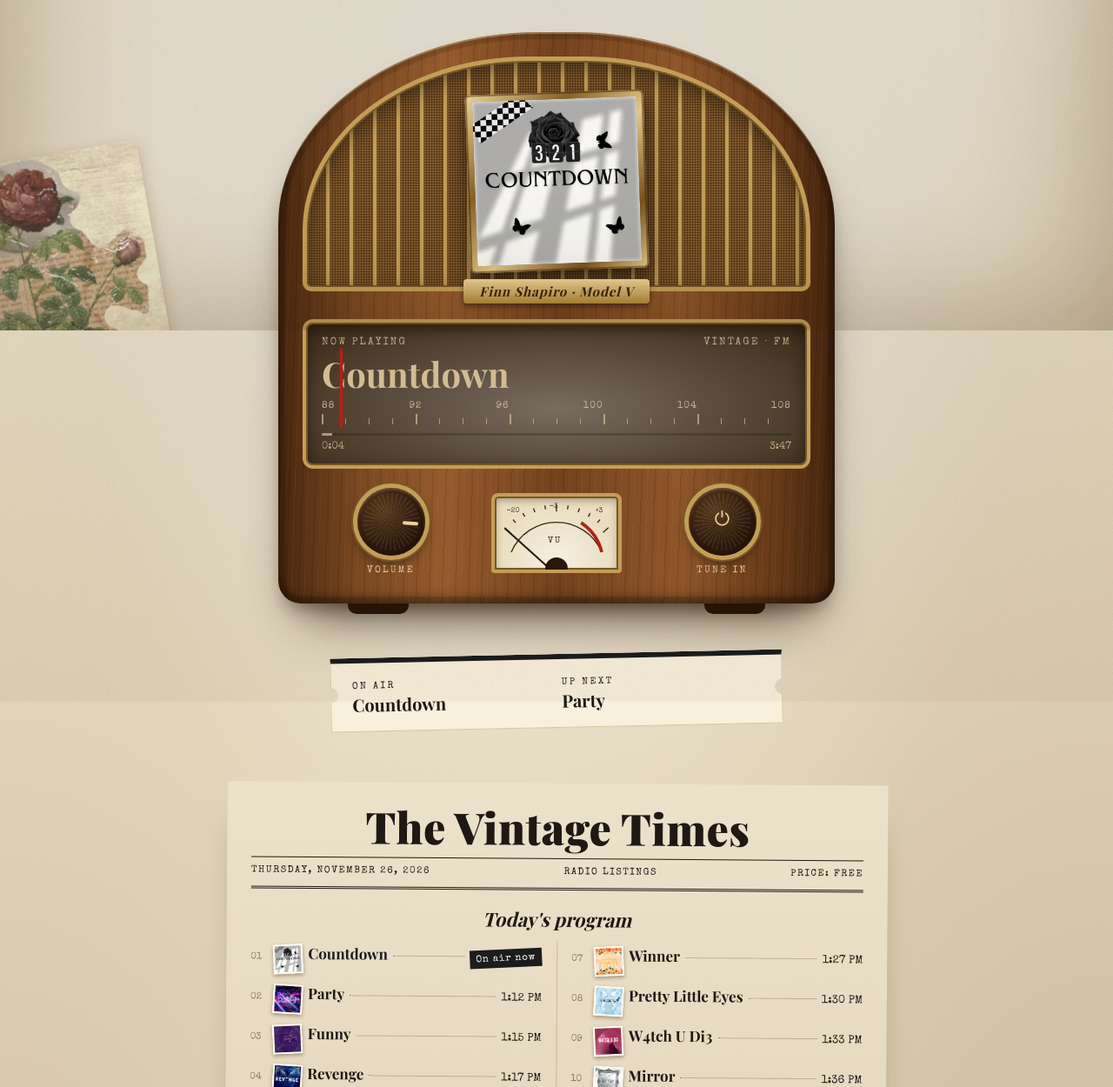
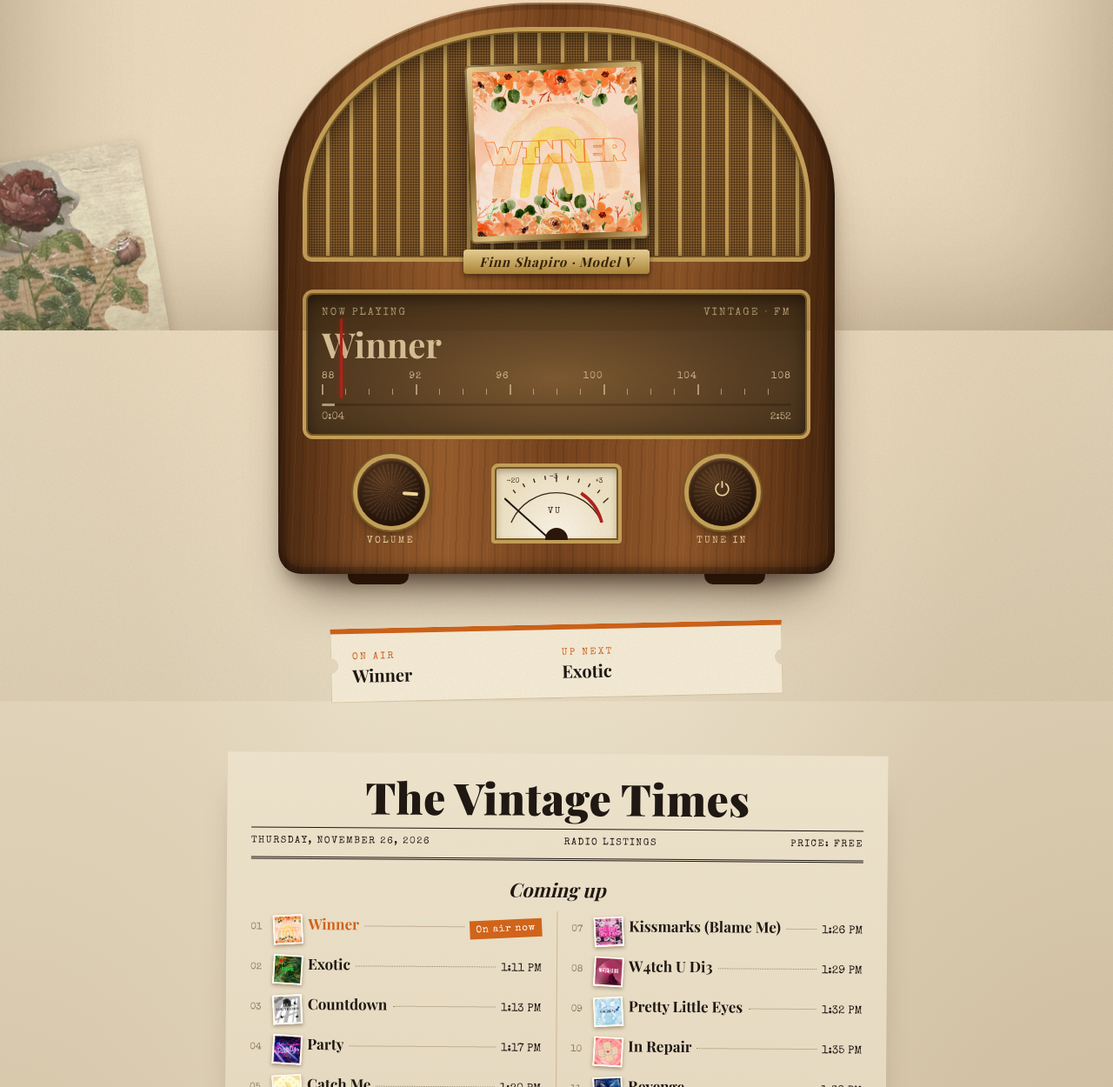
Before and after one commit to Qwerty-ally/vintage-radio, a plain HTML site: page index.html in a window 1280 px wide. Shown: the part 420-1670 px from the top of the page at 87% size. Drawn offline with nearby package versions, Linux system fonts and the light colour scheme; a web font is replaced by a local one.

Commit message:
Rename to Finn Shapiro Radio; synced shuffle; PK Radio mixes Pretty, Killer and Vintage
Co-Authored-By: Claude Opus 5.5 <noreply@anthropic.com>

```diff
--- a/index.html
+++ b/index.html
@@ -3,7 +3,7 @@
 <head>
 <meta charset="utf-8">
 <meta name="viewport" content="width=device-width, initial-scale=1, viewport-fit=cover">
-<title>Vintage Radio</title>
+<title>Finn Shapiro Radio</title>
 <meta name="description" content="Finn Shapiro radio. Everyone hears the same song at the same time.">
 <link rel="preconnect" href="https://fonts.googleapis.com">
 <link rel="preconnect" href="https://fonts.gstatic.com" crossorigin>
@@ -92,7 +92,8 @@ body{min-height:100vh;color:var(--ink);font:16px/1.55 var(--type);background:var
 .mast{text-align:center;padding:64px 0 40px}
 .presents{font:italic 400 19px var(--serif);color:var(--muted)}
 .logo{margin:4px 0 0;line-height:.85;font-weight:400}
-.logo .big{display:block;font:400 clamp(72px,17vw,156px)/.9 var(--type);letter-spacing:.01em}
+.logo .big{display:block;font:400 clamp(46px,11.5vw,112px)/.95 var(--type);letter-spacing:.01em}
+[data-station="pk"] .logo .big{font-size:clamp(72px,17vw,156px)}
 .logo .script{display:inline-block;margin-top:-.1em;font:italic 700 clamp(40px,8vw,72px)/1 var(--serif);color:var(--accent);transform:rotate(-4deg)}
 [data-station="pk"] .logo .big{font-family:"Anton",Impact,sans-serif;text-transform:uppercase;color:var(--accent)}
 [data-station="pk"] .logo .script{font:400 clamp(32px,6vw,52px)/1 "Anton",Impact,sans-serif;color:var(--ink);text-transform:uppercase;letter-spacing:.2em;transform:none}
@@ -246,6 +247,7 @@ button.knob .pw{position:absolute;inset:0;display:grid;place-items:center;font-s
 .list{list-style:none;margin:0;padding:0;columns:2 260px;column-gap:34px;column-rule:1px solid #cdb78e}
 .list li{break-inside:avoid;display:flex;align-items:baseline;gap:6px;padding:6px 0;position:relative}
 .list .n{font-size:11px;color:#8a7458;width:20px;flex:none}
+.list .side{font:11px var(--type);letter-spacing:.12em;text-transform:uppercase;color:var(--muted);margin-left:4px}
 .list .thumb{width:34px;height:34px;flex:none;align-self:center;object-fit:cover;border:2px solid #fffaf0;box-shadow:0 2px 4px rgba(60,35,10,.4);transform:rotate(-3deg)}
 .list li:nth-child(even) .thumb{transform:rotate(3deg)}
 [data-station="pk"] .list .thumb{border-color:#2c272f;transform:none;box-shadow:none}
@@ -292,8 +294,8 @@ footer{margin-top:44px;text-align:center;font-size:12px;color:var(--muted)}
   <div class="top"><div class="lamp" id="lamp"><i></i><span>On air</span></div></div>
 
   <header class="mast">
-    <div class="presents" id="presents">Finn Shapiro presents</div>
-    <h1 class="logo" aria-label="Vintage Radio" id="logo"><span class="big" id="logoBig">Vintage</span><span class="script" id="logoScript">radio</span></h1>
+    <div class="presents" id="presents">Vintage, on the air</div>
+    <h1 class="logo" aria-label="Finn Shapiro Radio" id="logo"><span class="big" id="logoBig">Finn Shapiro</span><span class="script" id="logoScript">radio</span></h1>
     <p class="tagline" id="tagline">Everyone hears the same song at the same time. Turn the knob to hear what's on air right now.</p>
   </header>
 
@@ -356,7 +358,7 @@ footer{margin-top:44px;text-align:center;font-size:12px;color:var(--muted)}
       <div class="gazette" id="gazette">The Vintage Times</div>
       <div class="meta"><span id="today"></span><span>Radio listings</span><span>Price: free</span></div>
     </div>
-    <h2 id="listHead">Today's program</h2>
+    <h2 id="listHead">Coming up</h2>
     <ol class="list" id="sched"></ol>
   </section>
 
@@ -372,16 +374,9 @@ footer{margin-top:44px;text-align:center;font-size:12px;color:var(--muted)}
 // The radio switches from Vintage to PK at 12:00 PM Eastern on Sunday, Feb 28, 2027 (= 17:00 UTC).
 const SWITCH_AT = Date.UTC(2027, 1, 28, 17, 0, 0);
 
-// The songs, in the order the station plays them (it loops forever).
+// ---------- The songs ----------
 // "len" is the song's length in seconds. If you swap a file, update its length.
-const STATIONS = {
-  vintage: {
-    big: "Vintage", script: "radio", presents: "Finn Shapiro presents", gazette: "The Vintage Times",
-    station: "Vintage · FM", plate: "Finn Shapiro · Model V", album: "Vintage",
-    tagline: "Everyone hears the same song at the same time. Turn the knob to hear what's on air right now.",
-    cover: "media/vintage/cover.jpg", dial: ["88", "92", "96", "100", "104", "108"], folder: "media/vintage/", covers: "media/vintage/covers/",
-    start: Date.UTC(2026, 0, 1),           // the moment track 1 first played (keeps everyone in sync)
-    tracks: [   // album order; each song has its own cover in media/vintage/covers/
+const VINTAGE_SONGS = [   // files in media/vintage/, covers in media/vintage/covers/
   { title: "Countdown",            file: "countdown.mp3",          len: 227.90, cover: "countdown.jpg" },
   { title: "Party",                file: "party.mp3",              len: 175.35, cover: "party.jpg" },
   { title: "Funny",                file: "funny.mp3",              len: 161.30, cover: "funny.jpg" },
@@ -394,26 +389,41 @@ const STATIONS = {
   { title: "Mirror",               file: "mirror.mp3",             len: 168.35, cover: "mirror.jpg" },
   { title: "Exotic",               file: "exotic.mp3",             len: 161.70, cover: "exotic.jpg" },
   { title: "Kissmarks (Blame Me)", file: "kissmarks.mp3",          len: 169.40, cover: "kissmarks.jpg" }
-    ]
+].map(s => ({ ...s, side: "Vintage", src: "media/vintage/" + s.file, cover: "media/vintage/covers/" + s.cover }));
+
+const PK_SONGS = [        // files go in media/pk/ before the switch (copy them from Downloads/Pretty Killer)
+  { title: "PK",               file: "pk.mp3",               len: 166.75, side: "Killer" },
+  { title: "Attention Please", file: "attention-please.mp3", len: 157.48, side: "Killer" },
+  { title: "Shoot Then Go",    file: "shoot-then-go.mp3",    len: 183.46, side: "Killer" },
+  { title: "Musician",         file: "musician.mp3",         len: 156.66, side: "Killer" },
+  { title: "Hairography",      file: "hairography.mp3",      len: 171.68, side: "Killer" },
+  { title: "I Made It",        file: "i-made-it.mp3",        len: 171.72, side: "Killer" },
+  { title: "Lucky",            file: "lucky.mp3",            len: 240.95, side: "Killer" },
+  { title: "Sincerely Carrie", file: "sincerely-carrie.mp3", len: 141.69, side: "Pretty" },
+  { title: "Worked",           file: "worked.mp3",           len: 170.73, side: "Pretty" },
+  { title: "Anne",             file: "anne.mp3",             len: 209.55, side: "Pretty", cover: "anne.jpg" }
+].map(s => ({ ...s, src: "media/pk/" + s.file, cover: "media/pk/" + (s.cover || (s.side === "Killer" ? "killer.jpg" : "pretty.jpg")) }));
+
+// ---------- The stations ----------
+// Each station plays its songs shuffled. Everyone gets the same shuffle, so everyone hears the
+// same song at the same time. After every song has played once, it reshuffles.
+const STATIONS = {
+  vintage: {
+    name: "Finn Shapiro Radio", big: "Finn Shapiro", script: "radio", presents: "Vintage, on the air", gazette: "The Vintage Times",
+    station: "Vintage · FM", plate: "Finn Shapiro · Model V", album: "Vintage",
+    tagline: "Everyone hears the same song at the same time. Turn the knob to hear what's on air right now.",
+    cover: "media/vintage/cover.jpg", dial: ["88", "92", "96", "100", "104", "108"],
+    start: Date.UTC(2026, 0, 1), seed: 1926,
+    tracks: VINTAGE_SONGS
   },
   pk: {
-    big: "PK", script: "radio", presents: "Vintage signed off. Now broadcasting", gazette: "Pretty Killer Listings",
+    name: "PK Radio", big: "PK", script: "radio", presents: "Vintage signed off. Now broadcasting", gazette: "Pretty Killer Listings",
     station: "PK · FM", plate: "Pretty Killer", album: "Pretty Killer",
-    tagline: "Pretty Killer is on the air. Everyone hears the same song at the same time.",
-    cover: "media/pk/cover.jpg", dial: ["P", "R", "E", "T", "T", "Y"], folder: "media/pk/", covers: "media/pk/",
-    start: SWITCH_AT,                      // PK starts on track 1 right at the switch
-    tracks: [
-      { title: "PK",               file: "pk.mp3",               len: 166.75 },
-      { title: "Sincerely Carrie", file: "sincerely-carrie.mp3", len: 141.69 },
-      { title: "Attention Please", file: "attention-please.mp3", len: 157.48 },
-      { title: "Shoot Then Go",    file: "shoot-then-go.mp3",    len: 183.46 },
-      { title: "Musician",         file: "musician.mp3",         len: 156.66 },
-      { title: "Hairography",      file: "hairography.mp3",      len: 171.68 },
-      { title: "I Made It",        file: "i-made-it.mp3",        len: 171.72 },
-      { title: "Lucky",            file: "lucky.mp3",            len: 240.95 },
-      { title: "Worked",           file: "worked.mp3",           len: 170.73 },
-      { title: "Anne",             file: "anne.mp3",             len: 209.55, cover: "anne.jpg" }
-    ]
+    tagline: "Pretty, Killer and Vintage, all shuffled. Everyone hears the same song at the same time.",
+    cover: "media/pk/cover.jpg", dial: ["P", "R", "E", "T", "T", "Y"],
+    start: SWITCH_AT, seed: 2027,
+    firstSong: "PK",                       // the very first song after the switch
+    tracks: [...PK_SONGS, ...VINTAGE_SONGS]
   }
 };
 
@@ -441,30 +451,76 @@ const audio = $("#audio");
 const root = document.documentElement;
 let override = null;      // "vintage" / "pk" while testing (type vintage, pk or auto)
 let listening = false;
-let current = null;       // { key, i }
+let current = null;       // { key, n, k }
 
 const stationKey = () => override || (Date.now() >= SWITCH_AT ? "pk" : "vintage");
 const fmt = s => { s = Math.max(0, Math.floor(s)); return Math.floor(s / 60) + ":" + String(s % 60).padStart(2, "0"); };
 const esc = t => String(t).replace(/[&<>"]/g, c => ({ "&":"&amp;", "<":"&lt;", ">":"&gt;", '"':"&quot;" })[c]);
 
-// Which song is on air at time t, and how far into it (seconds).
+// ---------- Synced shuffle ----------
+// The same "random" order for everyone: it comes from the loop number, not from Math.random().
+function rng(seed){ return () => { seed |= 0; seed = seed + 0x6D2B79F5 | 0; let t = Math.imul(seed ^ seed >>> 15, 1 | seed); t = t + Math.imul(t ^ t >>> 7, 61 | t) ^ t; return ((t ^ t >>> 14) >>> 0) / 4294967296; }; }
+function shuffled(key, n){
+  const st = STATIONS[key], r = rng(st.seed * 100003 + n * 7919);
+  const o = st.tracks.map((_, i) => i);
+  for (let i = o.length - 1; i > 0; i--){ const j = Math.floor(r() * (i + 1)); [o[i], o[j]] = [o[j], o[i]]; }
+  if (n === 0 && st.firstSong){             // PK Radio opens with "PK"
+    const f = st.tracks.findIndex(t => t.title === st.firstSong);
+    o.splice(o.indexOf(f), 1); o.unshift(f);
+  }
+  return o;
+}
+const orders = {};
+function orderFor(key, n){                  // the play order (track numbers) for loop n
+  const id = key + n;
+  if (orders[id]) return orders[id];
+  const o = shuffled(key, n);
+  if (n === 0) return (orders[id] = o);
+  // Songs from the end of the last shuffle don't come back right away: the first third of this
+  // shuffle only uses songs that weren't in the last third of the previous one.
+  // (This never moves the last third of a shuffle, so the previous one's ending stays the same.)
+  const T = Math.floor(o.length / 3);
+  const prev = shuffled(key, n - 1), tail = new Set(prev.slice(-T));
+  const head = [], rest = [];
+  for (const x of o) (head.length < T && !tail.has(x) ? head : rest).push(x);
+  return (orders[id] = head.concat(rest));
+}
+const loopLen = key => STATIONS[key].tracks.reduce((a, x) => a + x.len, 0);
+
+// What's on air at time t: which loop (n), which spot in that loop (k), which song (i), how far in (offset).
 function onAir(key, t = Date.now()){
-  const st = STATIONS[key];
-  const total = st.tracks.reduce((a, x) => a + x.len, 0);
-  let pos = ((t - st.start) / 1000) % total;
-  if (pos < 0) pos += total;
-  for (let i = 0; i < st.tracks.length; i++){
-    if (pos < st.tracks[i].len) return { i, offset: pos };
-    pos -= st.tracks[i].len;
+  const st = STATIONS[key], total = loopLen(key);
+  const pos = Math.max(0, (t - st.start) / 1000);
+  const n = Math.floor(pos / total);
+  let rest = pos - n * total;
+  const o = orderFor(key, n);
+  for (let k = 0; k < o.length; k++){
+    const len = st.tracks[o[k]].len;
+    if (rest < len) return { n, k, i: o[k], offset: rest };
+    rest -= len;
   }
-  return { i: 0, offset: 0 };
+  return { n, k: 0, i: o[0], offset: 0 };
+}
+
+// The next `count` songs from now (the first one is on air), with when each starts.
+function upcoming(key, count){
+  const st = STATIONS[key], now = Date.now(), air = onAir(key, now);
+  const out = [];
+  let n = air.n, k = air.k, t = now - air.offset * 1000;
+  while (out.length < count){
+    const o = orderFor(key, n), tr = st.tracks[o[k]];
+    out.push({ tr, at: t, live: out.length === 0 });
+    t += tr.len * 1000;
+    if (++k >= o.length){ k = 0; n++; }
+  }
+  return out;
 }
 
 function applyStation(key){
   const st = STATIONS[key];
   root.dataset.station = key;
-  document.title = key === "pk" ? "PK Radio" : "Vintage Radio";
-  $("#logo").setAttribute("aria-label", document.title);
+  document.title = st.name;
+  $("#logo").setAttribute("aria-label", st.name);
   $("#logoBig").textContent = st.big;
   $("#logoScript").textContent = st.script;
   $("#presents").textContent = st.presents;
@@ -476,8 +532,7 @@ function applyStation(key){
   setCover(st.cover);
 }
 
-// the song's own cover (or the album cover); if it's missing, show a "PK" tile instead
-const coverOf = (st, tr) => tr && tr.cover ? st.covers + tr.cover : st.cover;
+// the song's cover; if it's missing, show a "PK" tile instead
 function setCover(src){
   const img = $("#cover"), tile = $("#coverTile");
   if (img.dataset.src === src) return;
@@ -489,22 +544,14 @@ function setCover(src){
 }
 
 function renderSchedule(key){
-  const st = STATIONS[key];
-  const now = Date.now();
-  const air = onAir(key, now);
-  let t = now - air.offset * 1000;          // when each song next starts, in the viewer's own time
-  const startAt = [];
-  for (let k = 0; k < st.tracks.length; k++){
-    const j = (air.i + k) % st.tracks.length;
-    startAt[j] = t;
-    t += st.tracks[j].len * 1000;
-  }
+  const list = upcoming(key, 12);
   const clock = ms => new Date(ms).toLocaleTimeString([], { hour: "numeric", minute: "2-digit" });
-  $("#sched").innerHTML = st.tracks.map((x, j) => `<li class="${j === air.i ? "live" : ""}">
+  const showSide = key === "pk";
+  $("#sched").innerHTML = list.map((x, j) => `<li class="${x.live ? "live" : ""}">
     <span class="n">${String(j + 1).padStart(2, "0")}</span>
-    <img class="thumb" src="${esc(coverOf(st, x))}" alt="" loading="lazy" onerror="this.style.visibility='hidden'">
-    <span class="t">${esc(x.title)}</span><span class="dots"></span>
-    <span class="when">${j === air.i ? "On air now" : clock(startAt[j])}</span></li>`).join("");
+    <img class="thumb" src="${esc(x.tr.cover)}" alt="" loading="lazy" onerror="this.style.visibility='hidden'">
+    <span class="t">${esc(x.tr.title)}${showSide ? ` <small class="side">${esc(x.tr.side)}</small>` : ""}</span><span class="dots"></span>
+    <span class="when">${x.live ? "On air now" : clock(x.at)}</span></li>`).join("");
   $("#today").textContent = new Date().toLocaleDateString([], { weekday: "long", month: "long", day: "numeric", year: "numeric" });
 }
 
@@ -518,26 +565,27 @@ function tick(){
   const st = STATIONS[key];
   const air = onAir(key);
   const tr = st.tracks[air.i];
-  if (!current || current.key !== key || current.i !== air.i){
-    current = { key, i: air.i };
-    const nxt = st.tracks[(air.i + 1) % st.tracks.length].title;
+  if (!current || current.key !== key || current.n !== air.n || current.k !== air.k){
+    current = { key, n: air.n, k: air.k };
+    const list = upcoming(key, 2);
     $("#title").textContent = tr.title;
     $("#tOn").textContent = tr.title;
-    $("#next").textContent = nxt;
+    $("#next").textContent = list[1].tr.title;
+    $("#station").textContent = key === "pk" ? `${tr.side} · PK FM` : st.station;
     $("#tEnd").textContent = fmt(tr.len);
-    setCover(coverOf(st, tr));
+    setCover(tr.cover);
     const c = key === "vintage" && COLORS[tr.file];
     ["--song-accent", "--song-glow", "--song-tint"].forEach((v, n) => c ? root.style.setProperty(v, c[n]) : root.style.removeProperty(v));
     renderSchedule(key);
-    $("#needle").style.left = (4 + air.i / (st.tracks.length - 1) * 92) + "%";
+    $("#needle").style.left = (4 + air.k / (st.tracks.length - 1) * 92) + "%";
     if ("mediaSession" in navigator){
       navigator.mediaSession.metadata = new MediaMetadata({
         title: tr.title, artist: "Finn Shapiro", album: st.album,
-        artwork: [{ src: new URL(coverOf(st, tr), location.href).href, sizes: "600x600", type: "image/jpeg" }]
+        artwork: [{ src: new URL(tr.cover, location.href).href, sizes: "600x600", type: "image/jpeg" }]
       });
     }
     // a new song is on air: play it (this is also how one song rolls into the next)
-    if (listening && audio.dataset.file !== st.folder + tr.file) play();
+    if (listening && audio.dataset.file !== tr.src) play();
   }
   $("#prog").style.width = (air.offset / tr.len * 100) + "%";
   $("#tNow").textContent = fmt(air.offset);
@@ -548,13 +596,13 @@ function play(){
   const key = stationKey();
   const st = STATIONS[key];
   const air = onAir(key);
-  const src = st.folder + st.tracks[air.i].file;
+  const src = st.tracks[air.i].src;
   audio.dataset.file = src;
   audio.src = src;
   audio.preload = "auto";
   audio.addEventListener("loadedmetadata", () => {
     const live = onAir(key);                // recalc: loading takes a moment
-    if (live.i === air.i) audio.currentTime = live.offset;
+    if (live.n === air.n && live.k === air.k) audio.currentTime = live.offset;
   }, { once: true });
   audio.play().catch(() => {});
 }
@@ -563,7 +611,7 @@ function play(){
 setInterval(() => {
   if (!listening || audio.paused || !audio.duration) return;
   const key = stationKey(), air = onAir(key);
-  if (audio.dataset.file === STATIONS[key].folder + STATIONS[key].tracks[air.i].file && Math.abs(audio.currentTime - air.offset) > 4)
+  if (audio.dataset.file === STATIONS[key].tracks[air.i].src && Math.abs(audio.currentTime - air.offset) > 4)
     audio.currentTime = air.offset;
 }, 15000);
 
```
Also changed, not shown: media/pk/killer.jpg (added), media/pk/pretty.jpg (added), 1 other file. Lines whose indentation alone changed are shown as unchanged.
